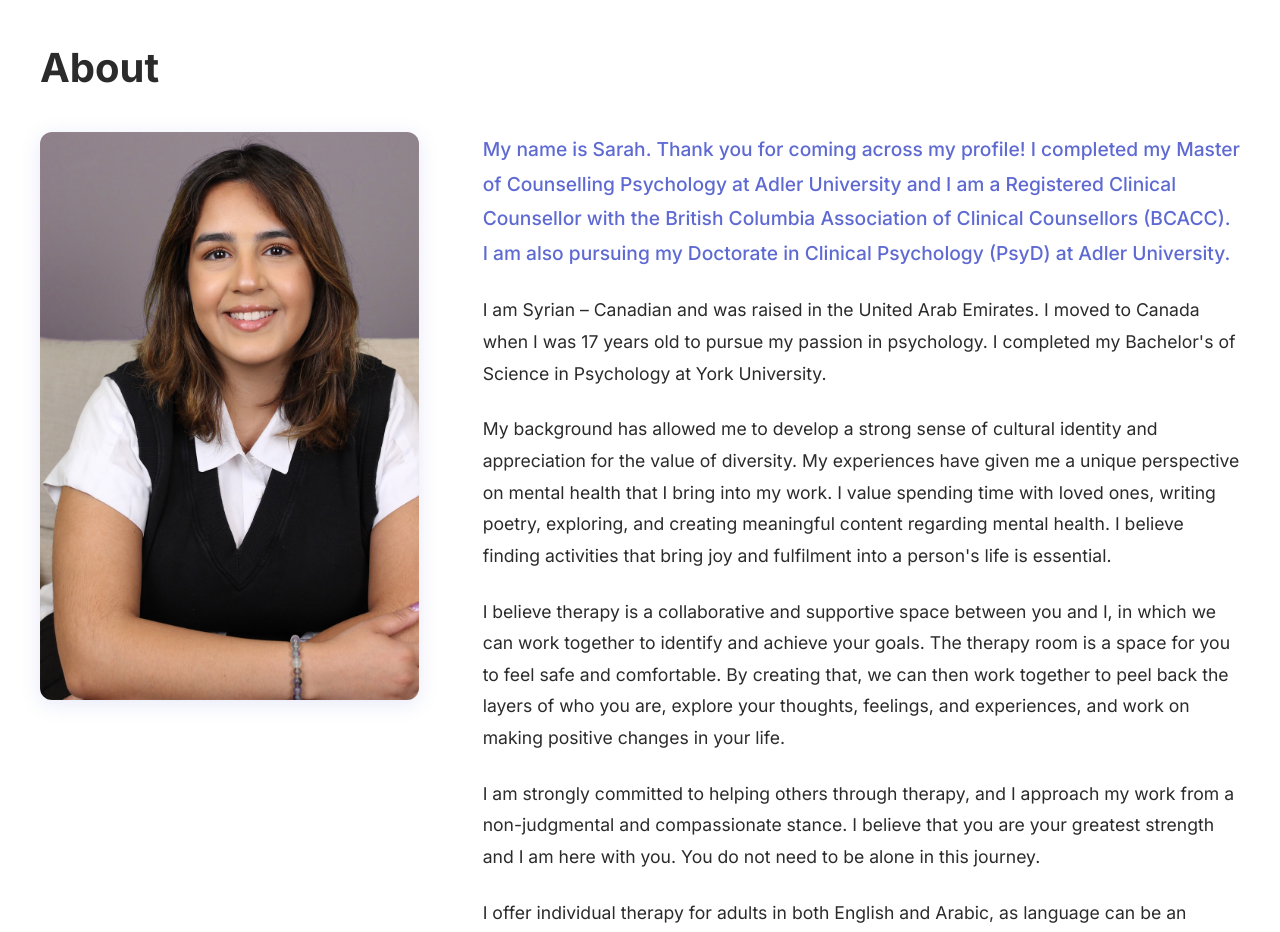
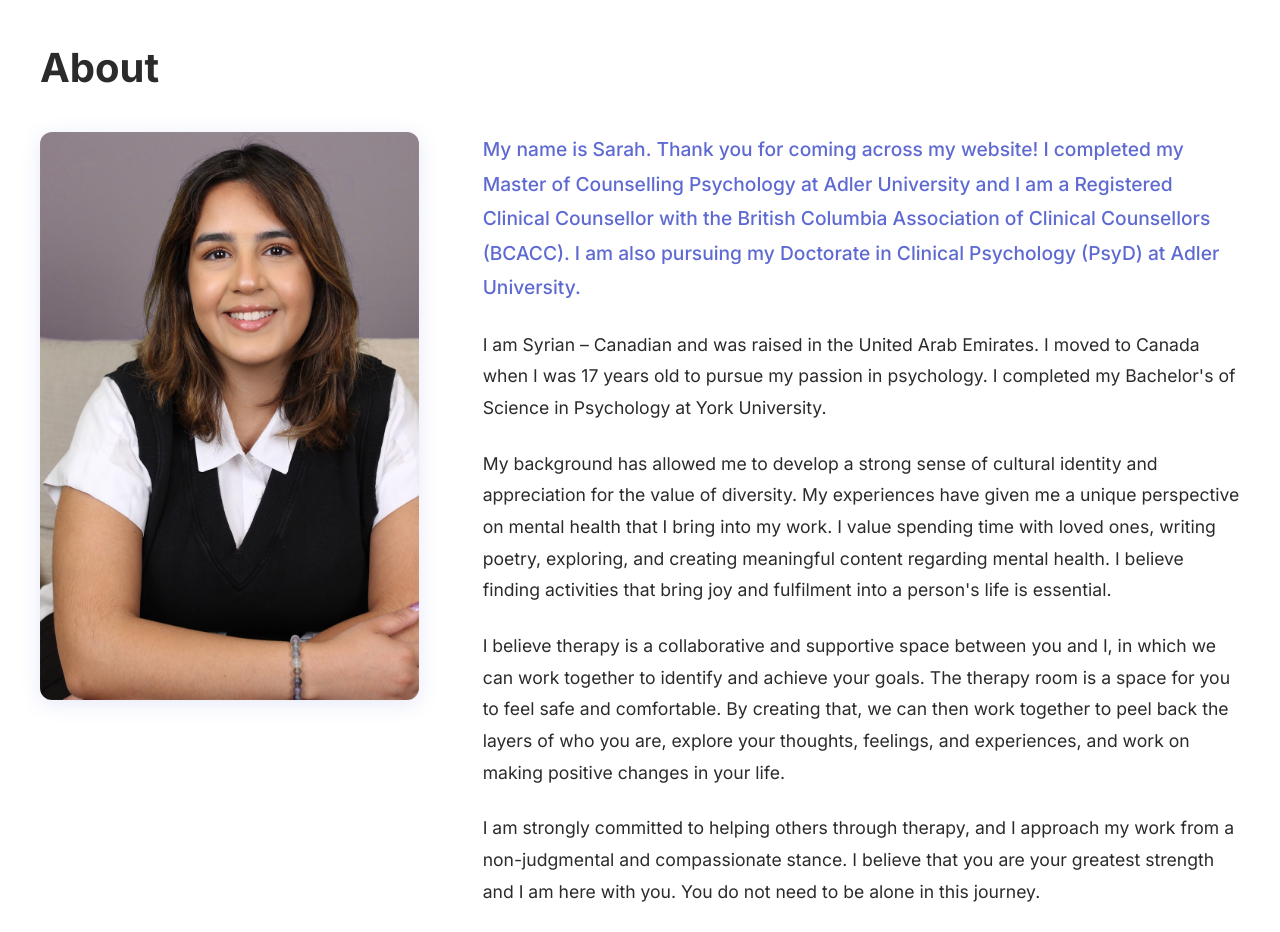
Before and after one commit to siddartfredrick/TAT---Website, a plain HTML site: page index.html in a window 1280 px wide. Shown: the part 860-1792 px from the top of the page. Drawn offline with Linux system fonts and the light colour scheme.

Commit message:
fixed typo

```diff
--- a/index.html
+++ b/index.html
@@ -44,7 +44,7 @@
                             <img src="images/sarah-profile.png" alt="Sarah Al Kaati - Professional Headshot" class="profile-image">
                         </div>
                         <div class="text-content">
-                            <p class="intro">My name is Sarah. Thank you for coming across my profile! I completed my Master of Counselling Psychology at Adler University and I am a Registered Clinical Counsellor with the British Columbia Association of Clinical Counsellors (BCACC). I am also pursuing my Doctorate in Clinical Psychology (PsyD) at Adler University.</p>
+                            <p class="intro">My name is Sarah. Thank you for coming across my website! I completed my Master of Counselling Psychology at Adler University and I am a Registered Clinical Counsellor with the British Columbia Association of Clinical Counsellors (BCACC). I am also pursuing my Doctorate in Clinical Psychology (PsyD) at Adler University.</p>
 
                             <p>I am Syrian – Canadian and was raised in the United Arab Emirates. I moved to Canada when I was 17 years old to pursue my passion in psychology. I completed my Bachelor's of Science in Psychology at York University.</p>
 
```
